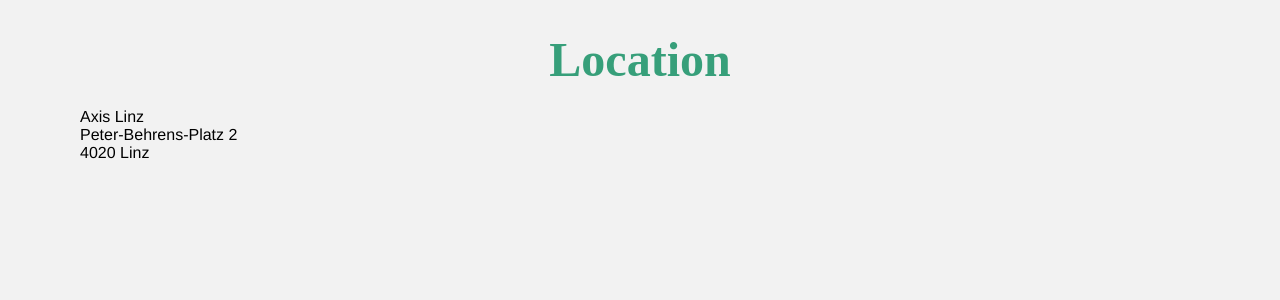
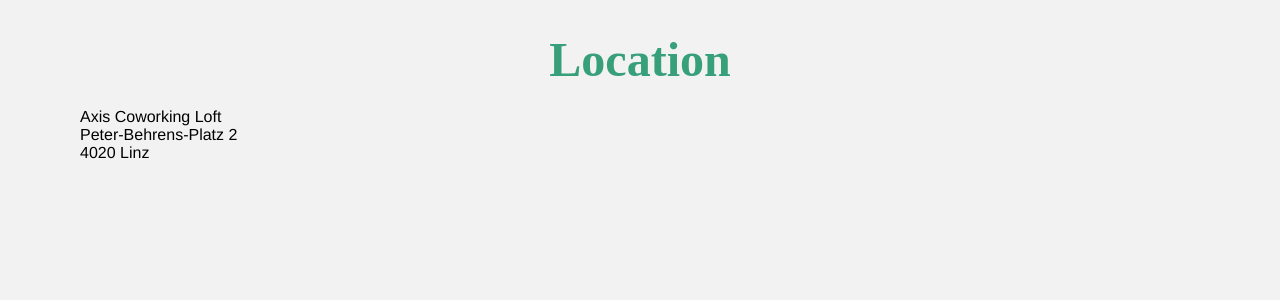
Before and after one commit to mericanAncer127/plauscherl, a Jekyll site: the page built from _posts/2014-08-28-20.html, in a window 1280 px wide. Shown: the part 635-935 px from the top of the page. Built offline with Jekyll 4.4.1, drawn with Linux system fonts in a browser that asks for light colours.

Commit message:
new name

```diff
--- a/_posts/2014-08-28-20.html
+++ b/_posts/2014-08-28-20.html
@@ -9,7 +9,7 @@ event:
   meetup: 192845952
   facebook: 1457372554547146
 location:
-  name: Axis Linz
+  name: Axis Coworking Loft
   address: Peter-Behrens-Platz 2
   city: Linz
   zip: 4020
```
